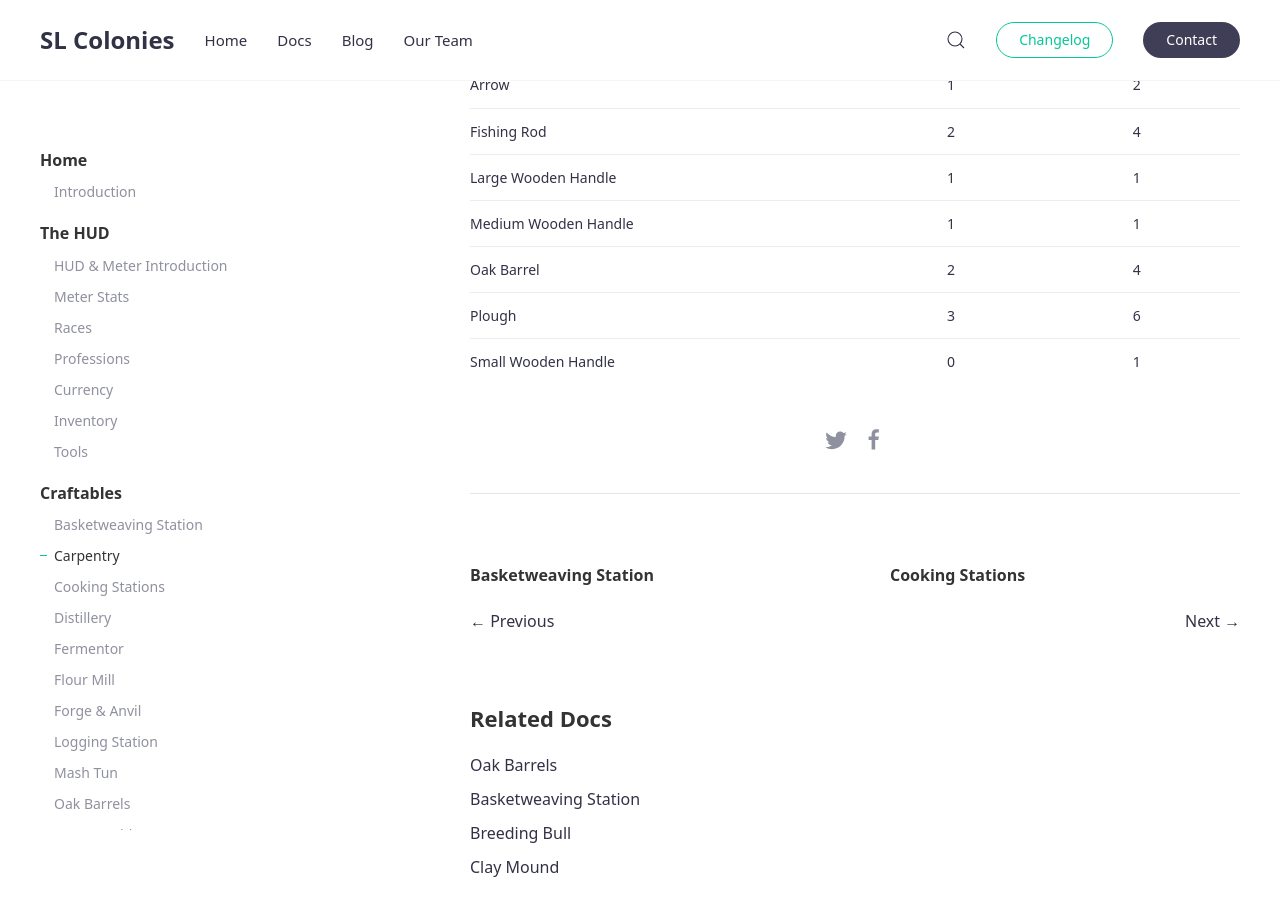
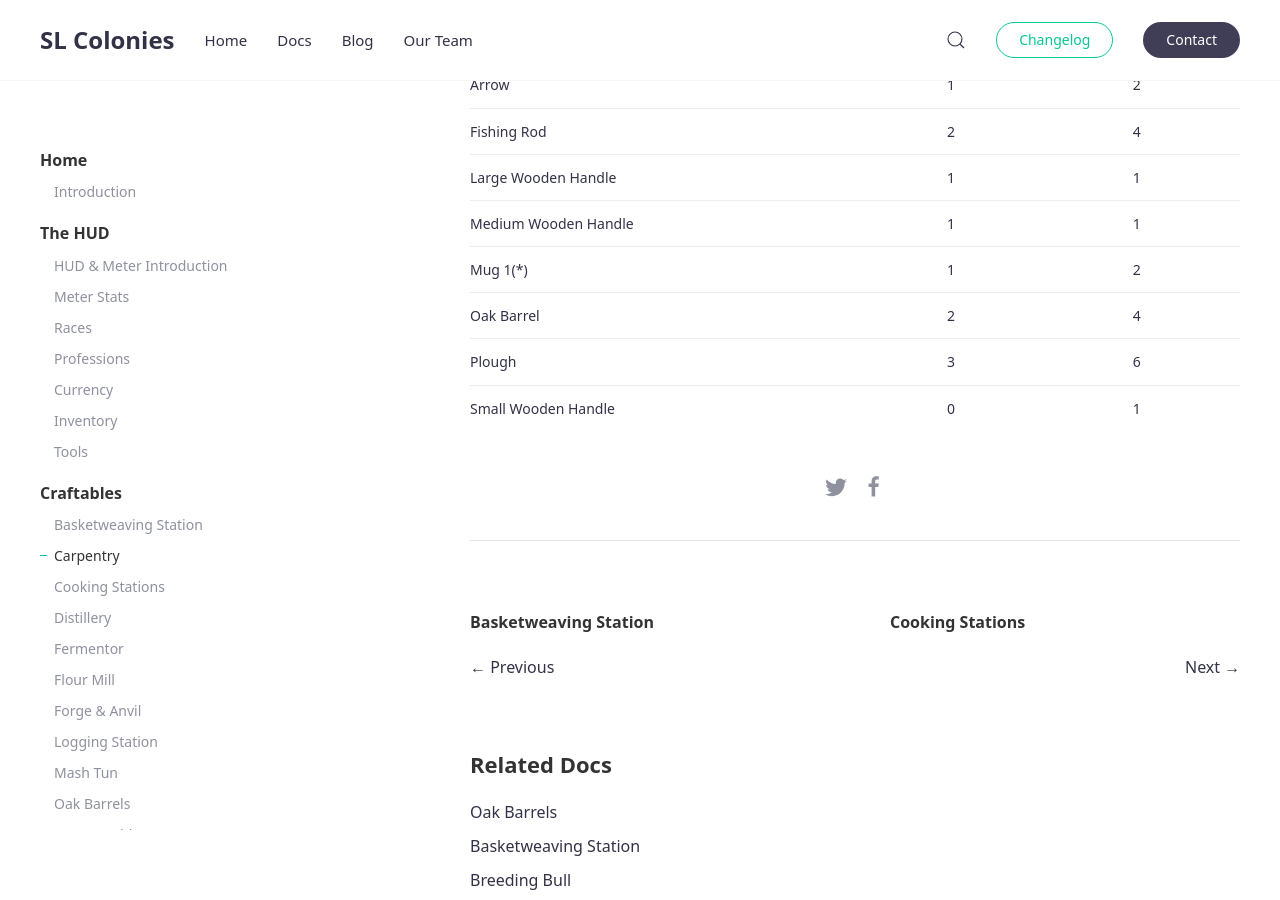
Before and after one commit to SLColonies/Public, a Jekyll site: the page built from _docs/carpentry.md, in a window 1280 px wide and 900 px high, scrolled down 989 px. Built offline with Jekyll 4.4.1, drawn with Linux system fonts in a browser that asks for light colours.

Commit message:
Add files via upload

```diff
--- a/_docs/carpentry.md
+++ b/_docs/carpentry.md
@@ -21,6 +21,7 @@ The carpentry table is a crafting table made for the carpenter profession. It al
 | Fishing Rod          |   2   |     4       |
 | Large Wooden Handle  |   1   |     1       |
 | Medium Wooden Handle |   1   |     1       |
+| Mug 1(*)             |   1   |     2       |
 | Oak Barrel           |   2   |     4       |
 | Plough               |   3   |     6       |
 | Small Wooden Handle  |   0   |     1       |
```
